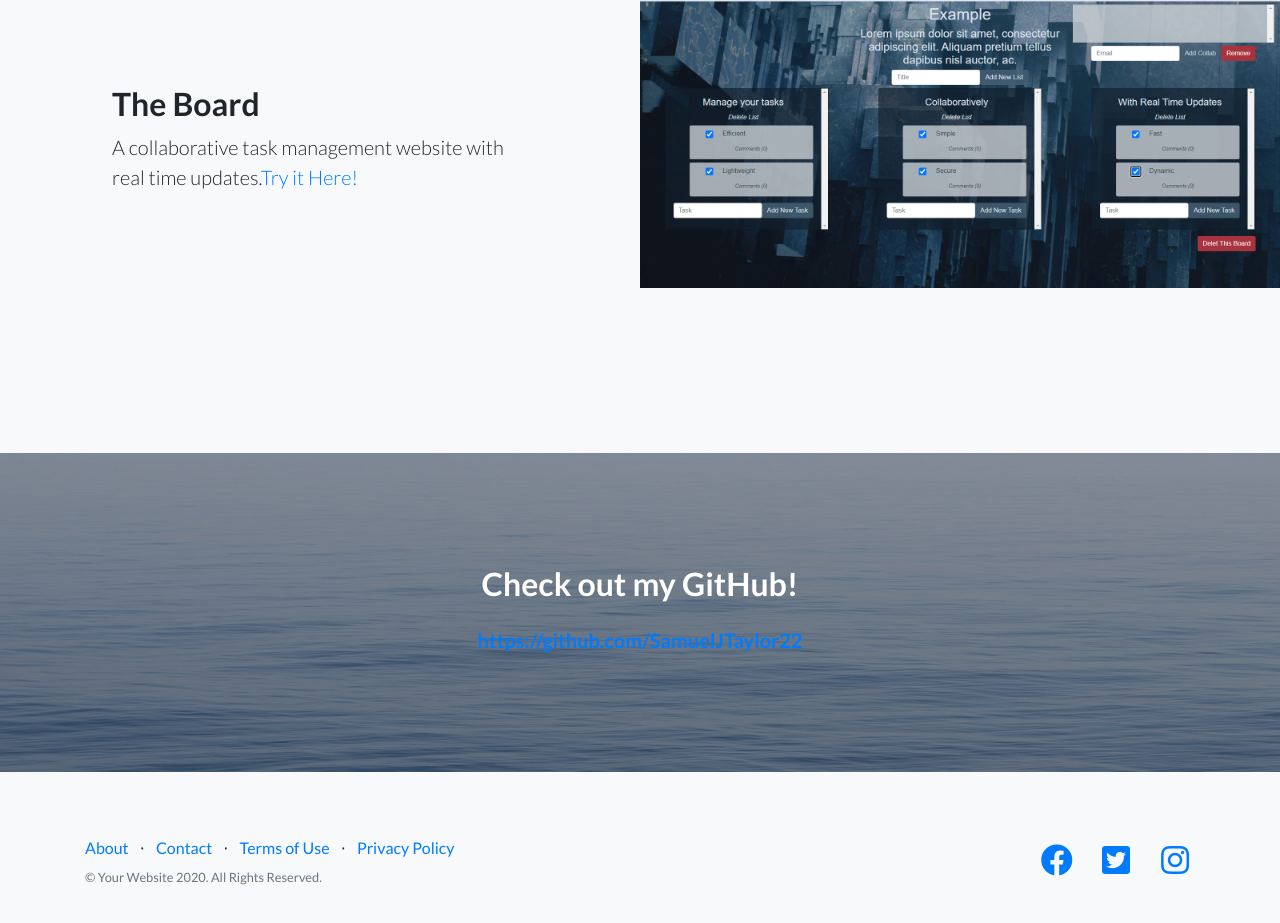
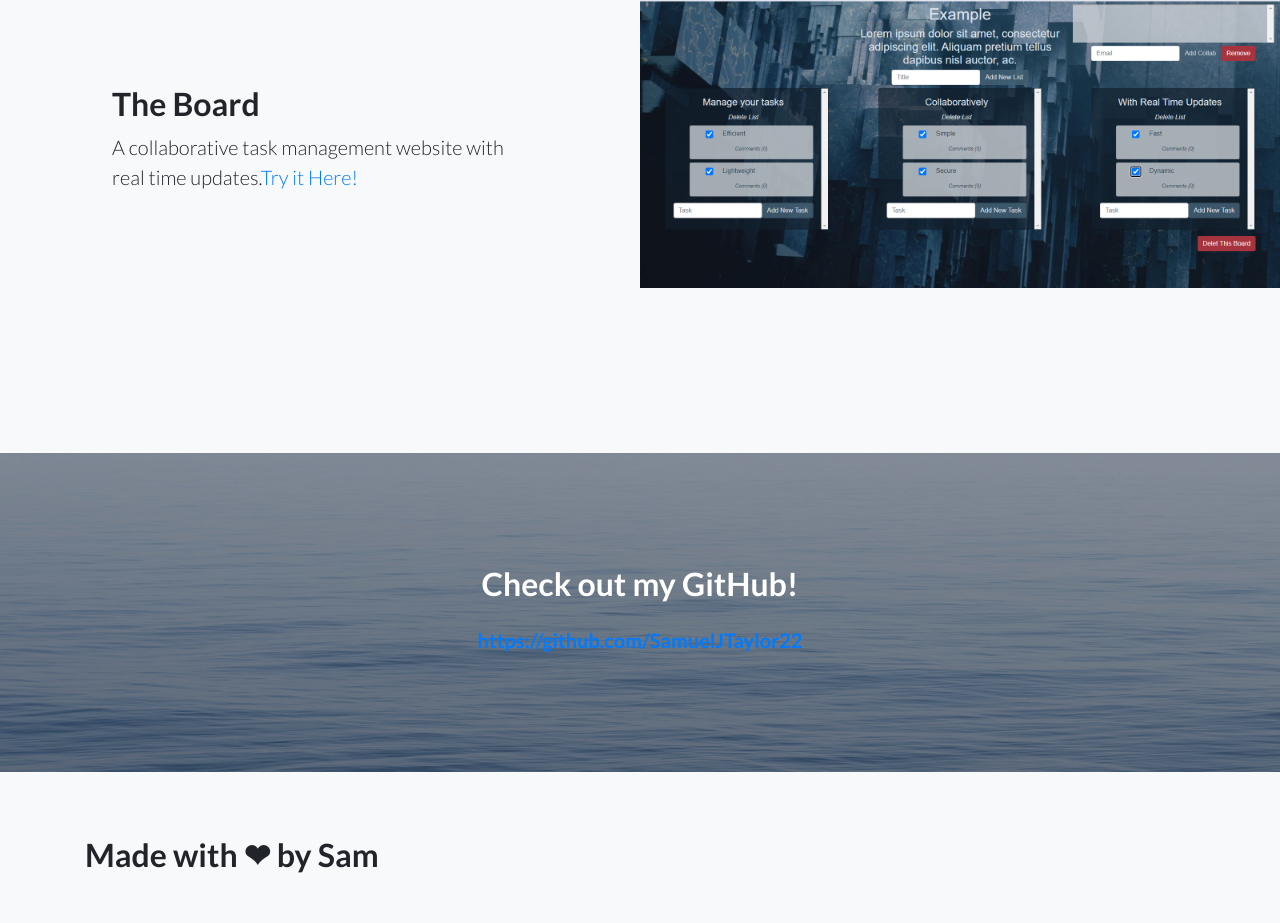
Before and after one commit to SamuelJTaylor22/landing, a website: page index.html in a window 1280 px wide. Shown: the part 2144-3067 px from the top of the page. Drawn offline with Linux system fonts and the light colour scheme.

Commit message:
changed footer

```diff
--- a/index.html
+++ b/index.html
@@ -169,44 +169,8 @@
   <footer class="footer bg-light">
     <div class="container">
       <div class="row">
-        <div class="col-lg-6 h-100 text-center text-lg-left my-auto">
-          <ul class="list-inline mb-2">
-            <li class="list-inline-item">
-              <a href="#">About</a>
-            </li>
-            <li class="list-inline-item">&sdot;</li>
-            <li class="list-inline-item">
-              <a href="#">Contact</a>
-            </li>
-            <li class="list-inline-item">&sdot;</li>
-            <li class="list-inline-item">
-              <a href="#">Terms of Use</a>
-            </li>
-            <li class="list-inline-item">&sdot;</li>
-            <li class="list-inline-item">
-              <a href="#">Privacy Policy</a>
-            </li>
-          </ul>
-          <p class="text-muted small mb-4 mb-lg-0">&copy; Your Website 2020. All Rights Reserved.</p>
-        </div>
-        <div class="col-lg-6 h-100 text-center text-lg-right my-auto">
-          <ul class="list-inline mb-0">
-            <li class="list-inline-item mr-3">
-              <a href="#">
-                <i class="fab fa-facebook fa-2x fa-fw"></i>
-              </a>
-            </li>
-            <li class="list-inline-item mr-3">
-              <a href="#">
-                <i class="fab fa-twitter-square fa-2x fa-fw"></i>
-              </a>
-            </li>
-            <li class="list-inline-item">
-              <a href="#">
-                <i class="fab fa-instagram fa-2x fa-fw"></i>
-              </a>
-            </li>
-          </ul>
+        <div class="col">
+          <h2>Made with ❤ by Sam</h2>
         </div>
       </div>
     </div>
```
